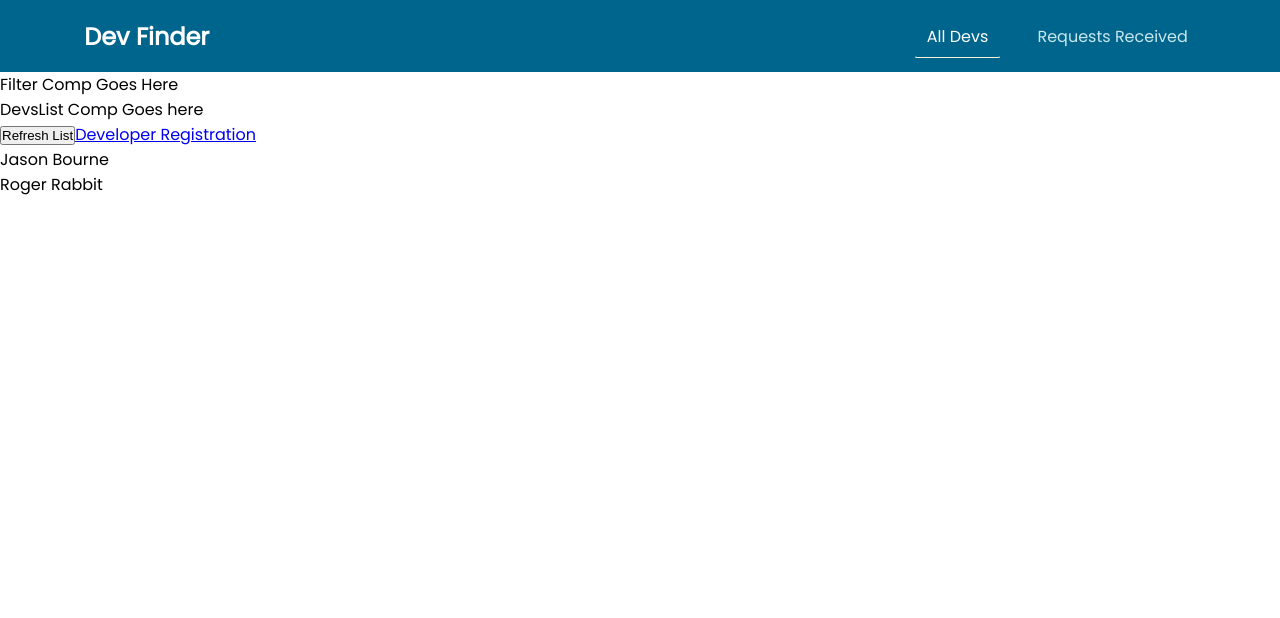
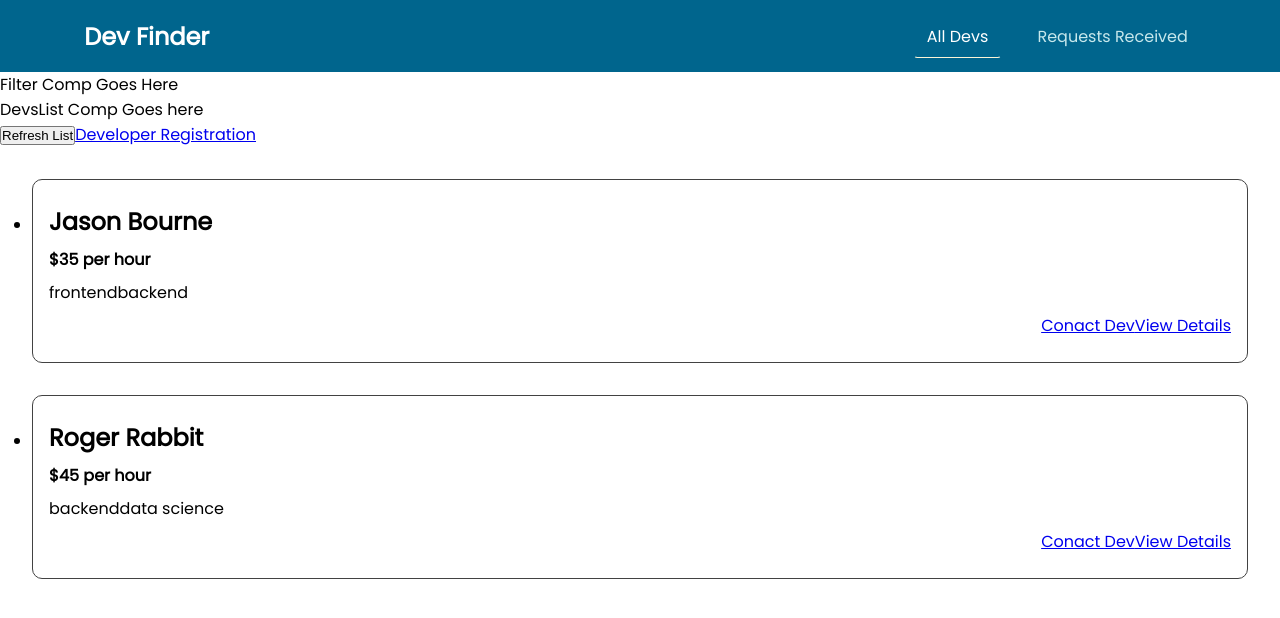
Before and after one commit to torressam333/dev-finder, a Vue app: page /developers in a window 1280 px wide. Shown: the top 618 px of the page. Built offline with nearby package versions, Linux system fonts and the light colour scheme.

Commit message:
Pass dev detail props to component from dev list

```diff
--- a/src/components/developers/DeveloperDetails.vue
+++ b/src/components/developers/DeveloperDetails.vue
@@ -12,4 +12,59 @@
   </li>
 </template>
 
-<style scoped></style>
+<script>
+export default {
+  props: {
+    devDetails: {
+      type: Object,
+      required: true,
+    },
+  },
+  data() {
+    return {
+      areas: this.devDetails.areas,
+      description: this.devDetails.description,
+      firstName: this.devDetails.firstName,
+      hourlyRate: this.devDetails.hourlyRate,
+      id: this.devDetails.id,
+      lastName: this.devDetails.lastName,
+    };
+  },
+  computed: {
+    devFullName() {
+      return `${this.firstName} ${this.lastName}`;
+    },
+    devRate() {
+      return `${this.hourlyRate}`;
+    },
+  },
+};
+</script>
+
+<style scoped>
+li {
+  border: 1px solid #424242;
+  border-radius: 10px;
+  padding: 1rem;
+  margin: 2rem;
+  padding: 1rem;
+}
+
+h3 {
+  font-size: 1.5rem;
+}
+
+h3,
+h4 {
+  margin: 0.5rem 0;
+}
+
+div {
+  margin: 0.5rem 0;
+}
+
+.actions {
+  display: flex;
+  justify-content: flex-end;
+}
+</style>
--- a/src/pages/developers/DevsList.vue
+++ b/src/pages/developers/DevsList.vue
@@ -7,16 +7,22 @@
       <router-link to="/register">Developer Registration</router-link>
     </div>
     <ul v-if="hasDevelopers">
-      <li v-for="dev in filteredDevelopers" :key="dev.id">
-        {{ dev.firstName }} {{ dev.lastName }}
-      </li>
+      <developer-details
+        v-for="dev in filteredDevelopers"
+        :key="dev.id"
+        :dev-details="dev"
+      ></developer-details>
     </ul>
     <h4 v-else>No Developers Found</h4>
   </section>
 </template>
 
 <script>
+import DeveloperDetails from '../../components/developers/DeveloperDetails.vue';
 export default {
+  components: {
+    DeveloperDetails,
+  },
   computed: {
     filteredDevelopers() {
       return this.$store.getters['developers/getAllDevelopers'];
```
